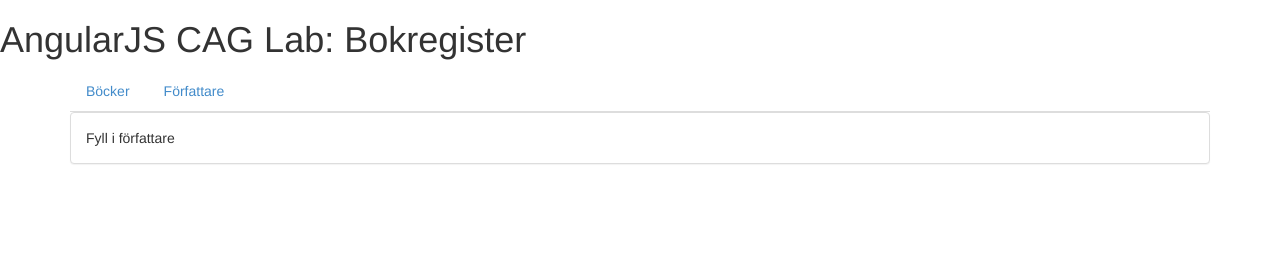
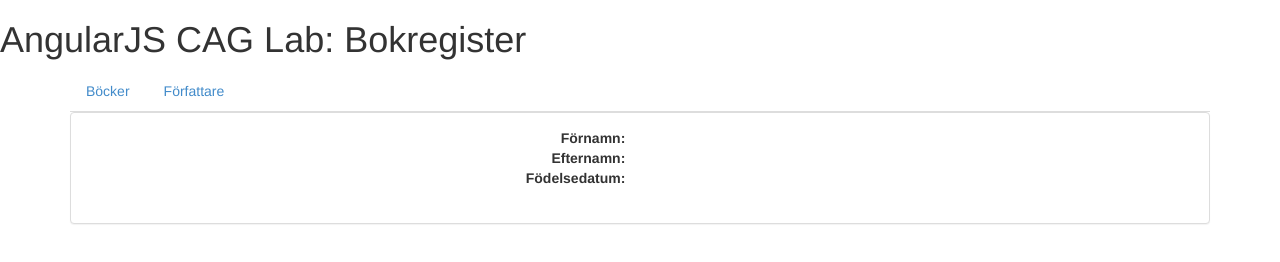
Before and after one commit to nilden/cag-angular-labs, a plain HTML site: page lab3-final/src/index.html at #/authors in a window 1280 px wide. Drawn offline with Linux system fonts and the light colour scheme; no server answers.

Commit message:
lab 3 more

```diff
--- a/lab3-final/src/authorsTemplate.html
+++ b/lab3-final/src/authorsTemplate.html
@@ -1 +1,19 @@
-Fyll i författare
+<div class="row">
+    <div class="col-md-4">
+        <ul class="list-group">
+            <li class="list-group-item" ng-repeat="author in authors">
+                <a ng-click="select(book)">{{author.name}}</a>
+            </li>
+        </ul>
+    </div>
+    <div class="col-md-8">
+        <dl class="dl-horizontal">
+            <dt>Förnamn:</dt>
+            <dd>{{selectedAuthor.forename}}</dd>
+            <dt>Efternamn:</dt>
+            <dd>{{selectedAuthor.surname}}</dd>
+            <dt>Födelsedatum:</dt>
+            <dd>{{selectedAuthor.birthdate}}</dd>
+        </dl>
+    </div>
+</div>
--- a/lab3-final/src/miniApp.js
+++ b/lab3-final/src/miniApp.js
@@ -27,6 +27,22 @@ angular.module('miniApp', ['ngRoute'])
     }
   })
 
+  .controller('AuthorsCtrl', function($scope, $http) {
+    $http.get('http://localhost:8080/authors')
+      .success(function(data, status, headers, config){
+        console.log('data: %o, status: %o, headers: %o, config: %o', data, status, headers(), config);
+        $scope.books = data._embedded ? data._embedded.authors : [];
+      })
+      .error(function(data, status, headers, config) {
+        console.log('data: %o, status: %o, headers: %o, config: %o', data, status, headers(), config);
+        alert('Schmäll!!!\nFelkod: '+status+', felinfo: "'+data+'"');
+      });
+
+    $scope.select = function(author) {
+      $scope.selectedAuthors = author;
+    }
+  })
+
   .config(function ($routeProvider) {
     $routeProvider
       .when('/books', {
@@ -34,7 +50,8 @@ angular.module('miniApp', ['ngRoute'])
         controller: 'BooksCtrl'
       })
       .when('/authors', {
-        templateUrl: 'authorsTemplate.html'
+        templateUrl: 'authorsTemplate.html',
+        controller: 'AuthorsCtrl'
       })
       .otherwise({
         redirectTo: '/books'
```
